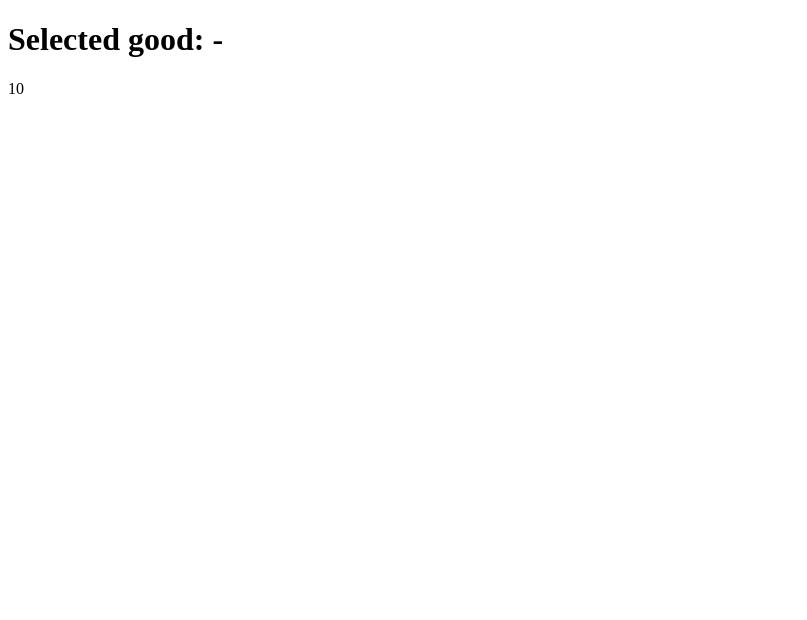
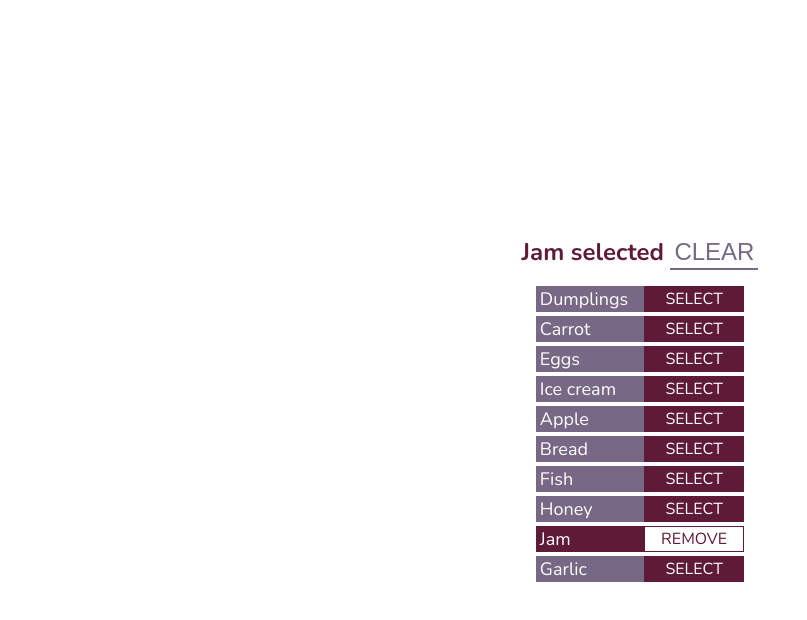
Before and after one commit to mate-academy/react_goods-selector, a React (Create React App) app: page / in a window 1280 px wide. Shown: the top 620 px of the page, without its empty margins (0-807 px from the left). Built offline with nearby package versions, Linux system fonts and the light colour scheme.

Commit message:
Goods list implemented

```diff
--- a/src/App.scss
+++ b/src/App.scss
@@ -1 +1,106 @@
-// styles go here
+@import "./vars";
+@import "./fonts";
+
+html {
+  font-size: 18px;
+  line-height: 100%;
+
+  font-family: "Nunito", sans-serif;
+}
+
+body {
+  margin: 0;
+  padding: 0;
+}
+
+.App {
+  min-height: 100vh;
+
+  display: flex;
+  flex-direction: column;
+  justify-content: center;
+  align-items: center;
+}
+
+.Title {
+  font-weight: 700;
+  font-size: 24px;
+  line-height: 100%;
+  color: $violet;
+}
+
+.GoodsList {
+  margin: 0;
+  padding: 0;
+
+  list-style: none;
+
+  &__item {
+    display: flex;
+    flex-direction: row;
+    gap: 12px;
+
+    background-color: $paleViolet;
+
+    &:not(:last-child) {
+      margin-bottom: 4px;
+    }
+  }
+
+  &__selected {
+    background-color: $violet;
+  }
+
+  &__goodName {
+    padding: 4px;
+
+    color: $white;
+  }
+
+  &__button {
+    margin: 0 0 0 auto;
+    min-width: 100px;
+
+    font-size: 16px;
+    text-align: center;
+    text-transform: uppercase;
+    font-family: inherit;
+
+    color: $white;
+
+    background-color: $violet;
+    border: none;
+  }
+
+  &__selectedButton {
+    background-color: $white;
+
+    color: $violet;
+
+    border: 1px solid $violet;
+  }
+}
+
+.Button {
+  padding: 4px;
+
+  font-size: 24px;
+  line-height: 100%;
+  text-align: center;
+  text-transform: uppercase;
+  background-color: transparent;
+  color: $paleViolet;
+
+  border: none;
+  border-top: 2px solid transparent;
+  border-bottom: 2px solid $paleViolet;
+
+  transition-property: color, background-color;
+  transition-duration: 0.3s;
+
+  &:hover {
+    color: $white;
+
+    background-color: $paleViolet;
+  }
+}
--- a/src/App.tsx
+++ b/src/App.tsx
@@ -14,11 +14,111 @@ const goodsFromServer: string[] = [
   'Garlic',
 ];
 
-const App: React.FC = () => (
-  <div className="App">
-    <h1>Selected good: -</h1>
-    {goodsFromServer.length}
-  </div>
-);
+type State = {
+  selectedGoods: string[];
+};
+
+// eslint-disable-next-line
+class App extends React.Component {
+  state: State = {
+    selectedGoods: ['Jam'],
+  };
+
+  switchGood = (goodName: string): void => {
+    const { selectedGoods } = this.state;
+    const goodIndex = selectedGoods.indexOf(goodName);
+
+    if (goodIndex !== -1) {
+      selectedGoods.splice(goodIndex, 1);
+    } else {
+      selectedGoods.push(goodName);
+    }
+
+    this.setState({ selectedGoods });
+  };
+
+  clearSelectedGoods = () => {
+    this.setState({ selectedGoods: [] });
+  };
+
+  getGoodsString = (): string => {
+    const { selectedGoods } = this.state;
+
+    return (selectedGoods.length > 2)
+      ? [
+        selectedGoods.slice(0, -1).join(', '),
+        selectedGoods.slice(-1),
+      ].join(' and ')
+      : selectedGoods.join(' and ');
+  };
+
+  render() {
+    const { selectedGoods } = this.state;
+
+    return (
+      <div className="App">
+        <h1 className="Title">
+          {
+            (selectedGoods.length === 0)
+              ? 'No goods'
+              : this.getGoodsString()
+          }
+          &nbsp;selected
+
+          {
+            (selectedGoods.length > 0) && (
+              <>
+                &nbsp;
+                <button
+                  type="button"
+                  className="Button"
+                  onClick={() => {
+                    this.clearSelectedGoods();
+                  }}
+                >
+                  Clear
+                </button>
+              </>
+            )
+          }
+        </h1>
+        <ul className="GoodsList">
+          {goodsFromServer.map(good => (
+            <li
+              className={`GoodsList__item ${
+                selectedGoods.includes(good)
+                  ? 'GoodsList__selected'
+                  : ''
+              }`}
+              key={good}
+            >
+              <span className="GoodsList__goodName">
+                {good}
+              </span>
+
+              <button
+                type="button"
+                className={`GoodsList__button ${
+                  selectedGoods.includes(good)
+                    ? 'GoodsList__selectedButton'
+                    : ''
+                }`}
+                onClick={() => {
+                  this.switchGood(good);
+                }}
+              >
+                {
+                  (selectedGoods.includes(good))
+                    ? 'Remove'
+                    : 'Select'
+                }
+              </button>
+            </li>
+          ))}
+        </ul>
+      </div>
+    );
+  }
+}
 
 export default App;
--- /dev/null
+++ b/src/fonts.scss
@@ -0,0 +1 @@
+@import url("https://fonts.googleapis.com/css2?family=Nunito:wght@400;700&display=swap");
--- /dev/null
+++ b/src/vars.scss
@@ -0,0 +1,3 @@
+$white: #fff;
+$paleViolet: #776885;
+$violet: #5f1a37;
```
